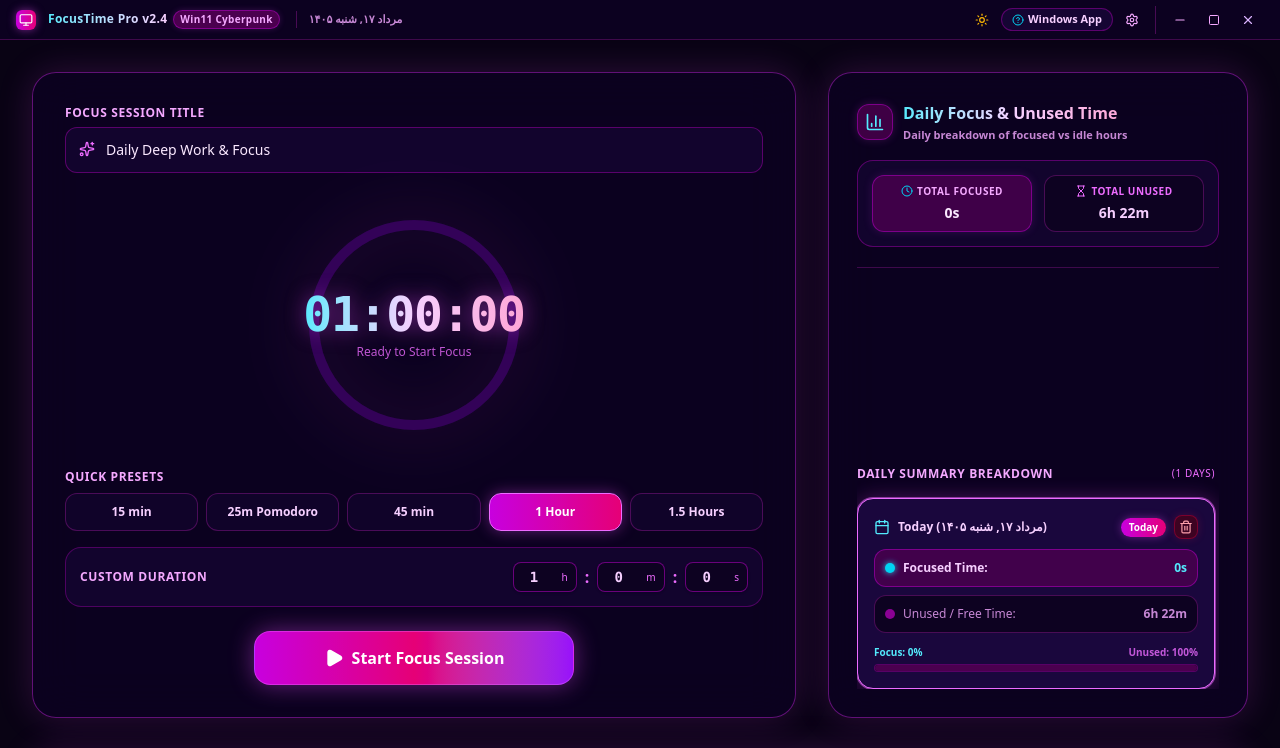
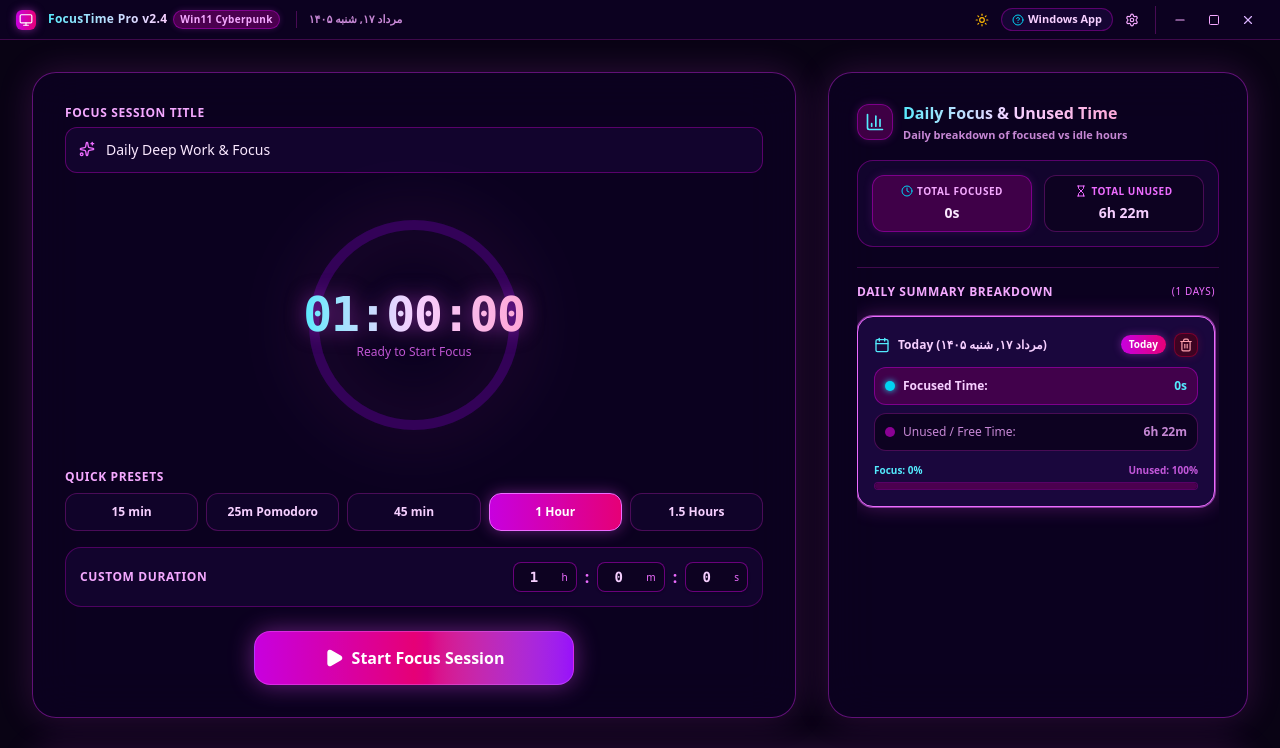
Before and after one commit to amirtavakolian/foucse-timer-with-mindmap, a React (Vite) app: page / in a window 1280 px wide. Shown: the top 748 px of the page. Built offline with nearby package versions, Linux system fonts and the light colour scheme; no server answers.

Commit message:
refactor: improve layout of daily focus summary
Adjust flex properties and spacing in the DailyFocusSummarySidebar to ensure consistent list rendering and better content alignment.

```diff
--- a/src/components/DailyFocusSummarySidebar.tsx
+++ b/src/components/DailyFocusSummarySidebar.tsx
@@ -94,7 +94,7 @@ export const DailyFocusSummarySidebar: React.FC<DailyFocusSummarySidebarProps> =
   return (
     <aside className="w-full h-full flex flex-col gap-6 select-none">
       {/* Main Container */}
-      <div className="p-6 sm:p-7 rounded-3xl bg-[#0d0221]/90 border border-fuchsia-500/40 shadow-[0_0_35px_rgba(217,70,239,0.18)] backdrop-blur-xl flex flex-col h-full flex-1 justify-between">
+      <div className="p-6 sm:p-7 rounded-3xl bg-[#0d0221]/90 border border-fuchsia-500/40 shadow-[0_0_35px_rgba(217,70,239,0.18)] backdrop-blur-xl flex flex-col h-full flex-1 justify-start gap-4">
         {/* Header */}
         <div className="pb-5 border-b border-fuchsia-900/50">
           <div className="flex items-center justify-between">
@@ -138,7 +138,7 @@ export const DailyFocusSummarySidebar: React.FC<DailyFocusSummarySidebarProps> =
         </div>
 
         {/* Daily Breakdown List */}
-        <div className="mt-5 space-y-4 max-h-[600px] overflow-y-auto pr-1">
+        <div className="flex-1 min-h-0 space-y-4 overflow-y-auto pr-1">
           <div className="text-xs font-bold text-fuchsia-300 uppercase tracking-wider flex items-center justify-between">
             <span>Daily Summary Breakdown</span>
             <span className="text-[10px] font-normal text-fuchsia-400">
```
